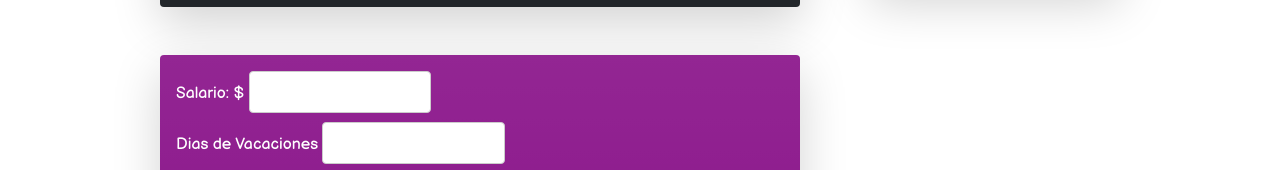
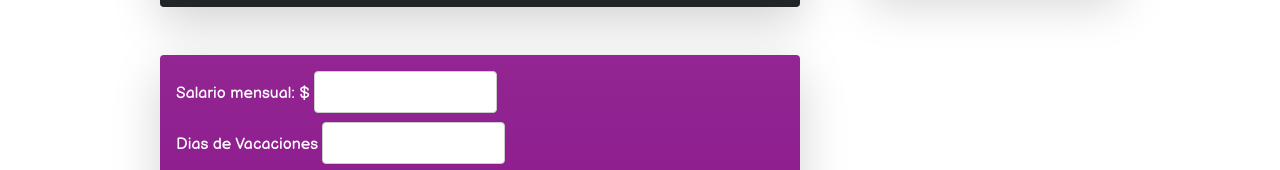
Before and after one commit to MarcoVegaM/indemnizacion, a plain HTML site: page index.html in a window 1280 px wide. Shown: the part 609-779 px from the top of the page. Drawn offline with nearby package versions, Linux system fonts and the light colour scheme.

Commit message:
Update index.html

```diff
--- a/index.html
+++ b/index.html
@@ -36,7 +36,7 @@
 			<img src="https://www.oficinaempleo.mx/blog/wp-content/uploads/2018/08/di%CC%81as_de_vacaciones_correspondientes_por_antigu%CC%88edad.png" height="240">
 		</div>
 		<div id="cuer" class="shadow-lg p-3 mb-5 rounded bg-gradient ">
-			<label for="sal"><p>Salario: $</p></label>
+			<label for="sal"><p>Salario mensual: $</p></label>
 			<input type="text" id="sal" name="sal"/>
 			<br>
 			<label for="dia"><p>Dias de Vacaciones</p></label>
```
